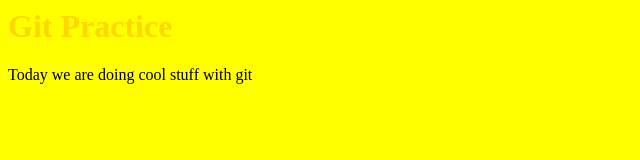
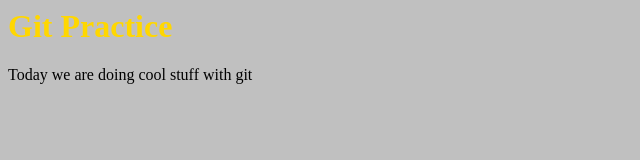
Before and after one commit to ValeRM1/CSE102, a plain HTML site: page index.html in a window 1280 px wide. Shown: the whole page, without its empty margins (0-640 px from the left). Drawn offline with Linux system fonts and the light colour scheme.

Commit message:
Last update to partytime.css

```diff
--- a/partytime.css
+++ b/partytime.css
@@ -1,5 +1,5 @@
 body {
-	background-color: yellow;
+	background-color: silver;
 }
 
 h1 {
```
